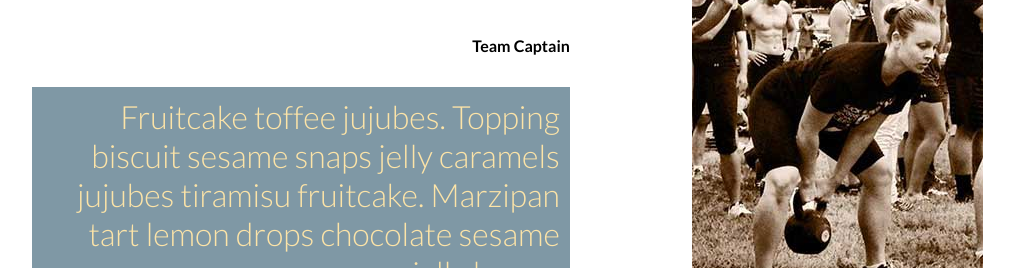
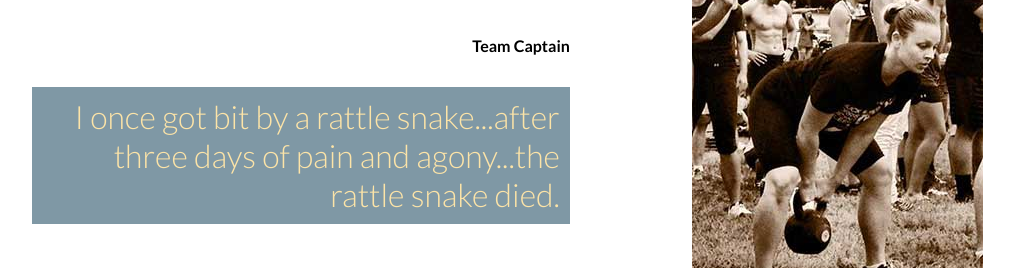
Before and after one commit to dmlevi/miracle, a plain HTML site: page index.html in a window 1280 px wide. Shown: the part 532-800 px from the top of the page, without its empty margins (24-1038 px from the left). Drawn offline with nearby package versions, Linux system fonts and the light colour scheme; a script that the page names is missing.

Commit message:
added cassi quote

```diff
--- a/index.html
+++ b/index.html
@@ -20,7 +20,7 @@
 					<article class="cbp-so-side cbp-so-side-left">
 						<h2>Cassie Rebesz</h2>
 						<h4>Team Captain</h4>
-						<p>Fruitcake toffee jujubes. Topping biscuit sesame snaps jelly caramels jujubes tiramisu fruitcake. Marzipan tart lemon drops chocolate sesame snaps jelly beans.</p>
+						<p>I once got bit by a rattle snake...after three days of pain and agony...the rattle snake died.</p>
 					</article>
 					<figure class="cbp-so-side cbp-so-side-right">
 						<img src="images/cassi.jpg" alt="img01">
```
